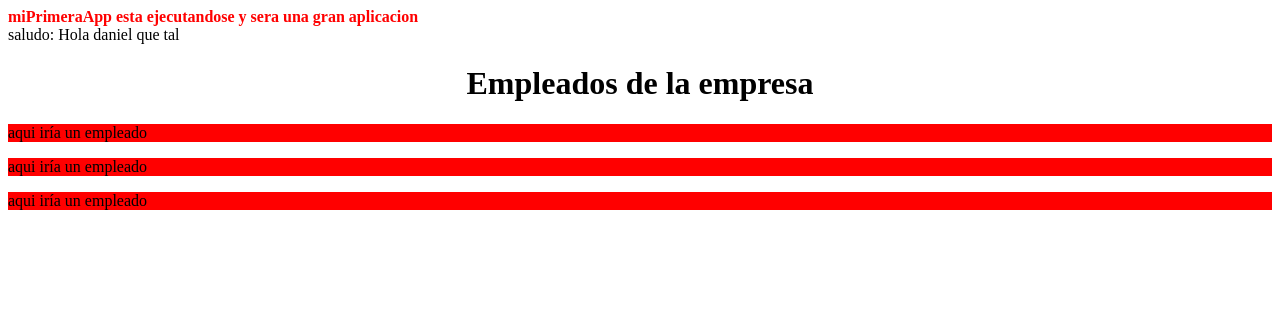
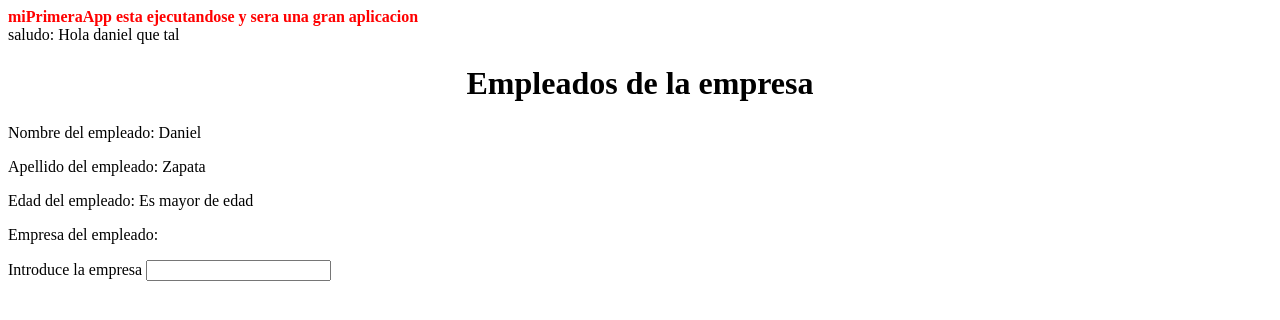
Before and after one commit to thedezz360/cursoAngular, an Angular app: page / in a window 1280 px wide. Shown: the top 320 px of the page. Built offline with nearby package versions, Linux system fonts and the light colour scheme.

Commit message:
terminada interpolacion, comienzo property binding

```diff
--- a/src/app/app.component.html
+++ b/src/app/app.component.html
@@ -9,8 +9,3 @@
     <br>
 
     <app-empleados></app-empleados>
-
-
-    <app-empleado></app-empleado>
-    <app-empleado></app-empleado>
-    <app-empleado></app-empleado>
--- a/src/app/empleado/empleado.component.css
+++ b/src/app/empleado/empleado.component.css
@@ -1 +1 @@
-p{background-color : red;}
+p{}
--- a/src/app/empleado/empleado.component.html
+++ b/src/app/empleado/empleado.component.html
@@ -1 +1,10 @@
-<p>aqui iría un empleado</p>
+<p>Nombre del empleado: {{nombre }}</p>
+
+<p>Apellido del empleado: {{apellido }}</p>
+
+<p>Edad del empleado: {{edad >= 18 ? "Es mayor de edad" : "Es menor de edad"}}</p>
+
+<p>Empresa del empleado: {{empresa.value }}</p>
+<!-- text intermpolation -->
+<!-- al igualarlo a 0 el evento se ejecuta  -->
+<p>Introduce la empresa <input type="text" #empresa (input)="0" ></p>
--- a/src/app/empleado/empleado.component.ts
+++ b/src/app/empleado/empleado.component.ts
@@ -11,6 +11,20 @@ import { Component, OnInit } from '@angular/core';
 })
 export class EmpleadoComponent implements OnInit {
 
+  //creamos propiedades
+  nombre : string = "Daniel";
+  apellido : string ="Zapata";
+  //empresa : string ="Pildoras Informaticas";
+  edad :  number = 18;
+
+  //defino funcion para evento
+  // setEmpresa(value:String){
+
+  // }
+
+  getEdad(){
+    return this.edad;
+  }
   constructor() { }
 
   ngOnInit(): void {
--- a/src/app/empleados/empleados.component.html
+++ b/src/app/empleados/empleados.component.html
@@ -1 +1,4 @@
 <h1 style="text-align: center;">Empleados de la empresa</h1>
+
+
+<app-empleado></app-empleado>
```
